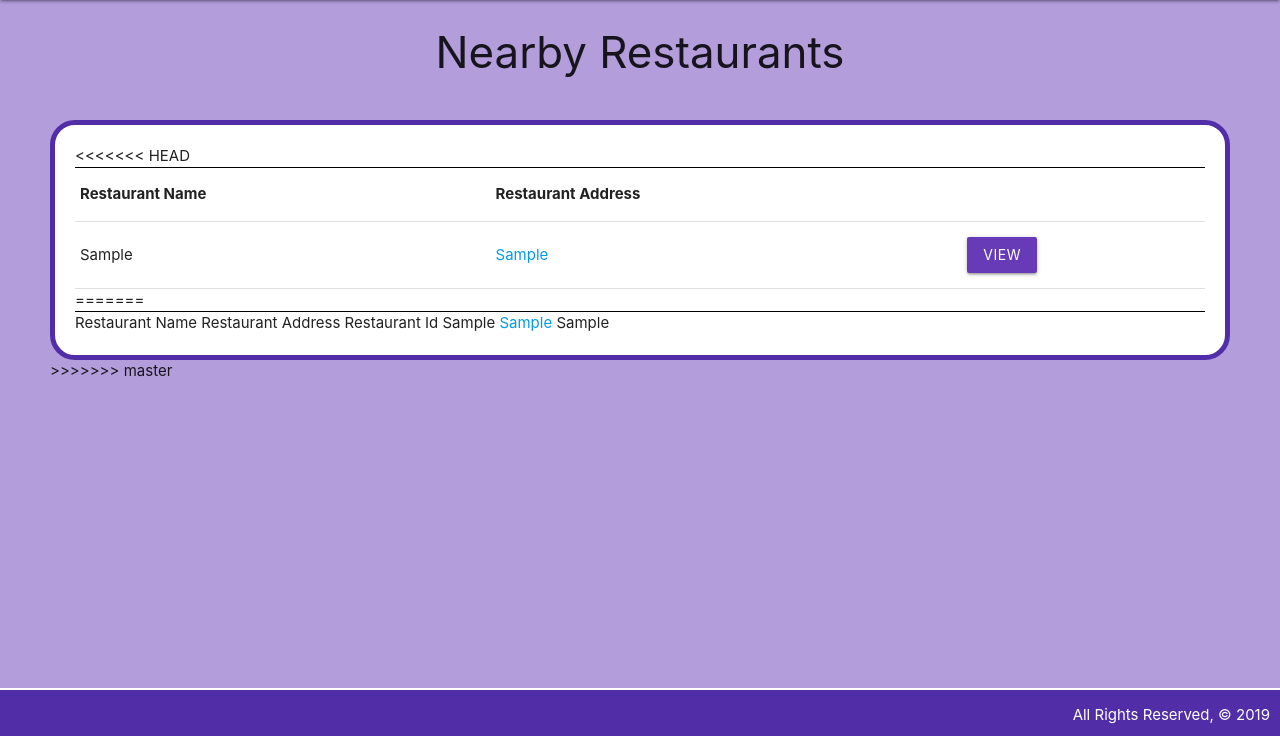
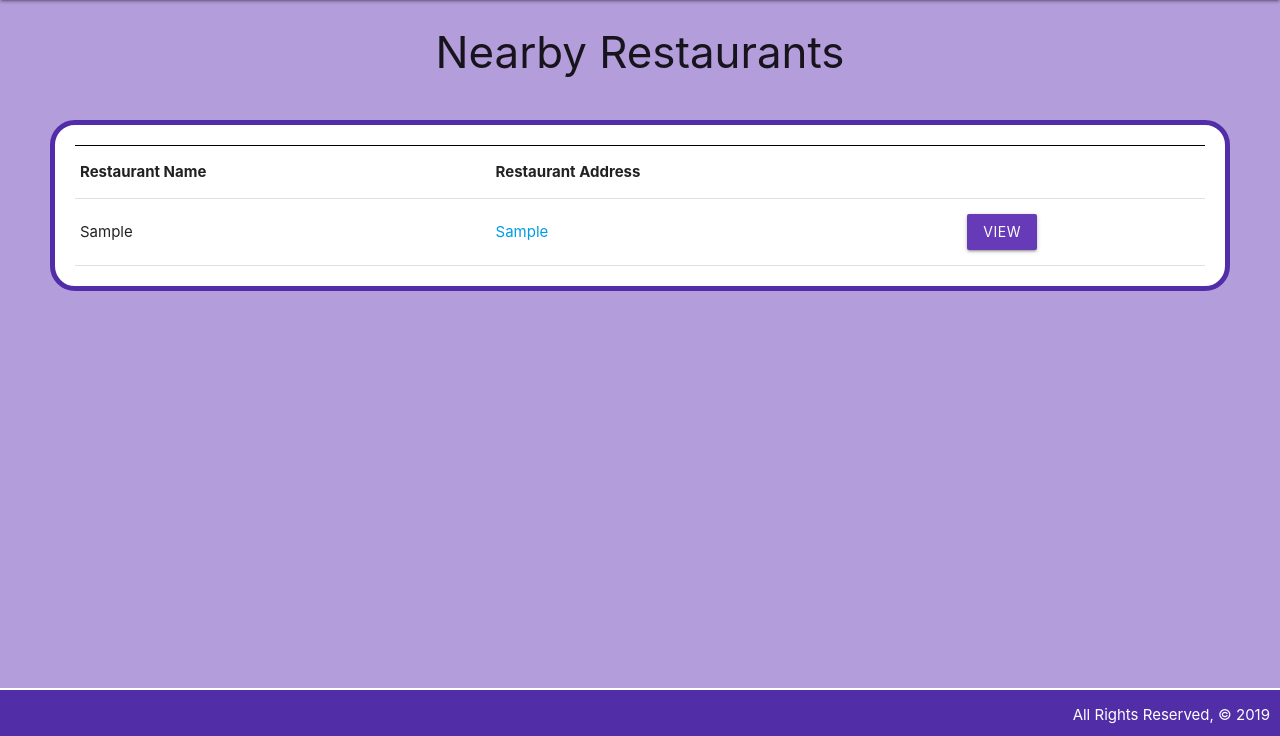
Before and after one commit to vkomova/drinkOn, a Django app: template main_app/templates/nearby.html in a window 1280 px wide. Shown: the part 64-800 px from the top of the page. Run offline with Django 3.2, Linux system fonts and the light colour scheme; the template is opened without the code that fills it: most values are stand-ins (such as "Sample title", 1, 10 or a date in 2020).

Commit message:
create restaurants model

```diff
--- a/main_app/models.py
+++ b/main_app/models.py
@@ -84,3 +84,7 @@ class Photo(models.Model):
         return f"Photo for happyhour_id: {self.happyhour_id} @{self.url}"
 
 class Restaurant(models.Model):
+    google_assigned_id = models.CharField(max_length=250)
+    address = models.CharField(max_length=250)
+    menu_photo_url = models.CharField(max_length=200)
+    menu_pending =
--- a/main_app/templates/nearby.html
+++ b/main_app/templates/nearby.html
@@ -3,9 +3,7 @@
 <h3 style="text-align: center">Nearby Restaurants</h3>
 <main class="form-wrapper padding">
     <div class="border">
-
         <table>
-<<<<<<< HEAD
             <div class="grid">
                 <thead>
                     <tr>
@@ -19,7 +17,8 @@
                     <form action="">
                         <tr>
                             <td>{{item.0}}</td>
-                                <td><a target="_blank" href="https://www.google.com/maps/place/{{item.1}}">{{item.1}}</a></td>
+                            <td><a target="_blank" href="https://www.google.com/maps/place/{{item.1}}">{{item.1}}</a>
+                            </td>
                             <input type="hidden" name="google_place_id" value="{{item.2}}"></input>
                             <td>
                                 <input type="submit" value="view" class="btn deep-purple"></input>
@@ -30,27 +29,6 @@
                 </tbody>
             </div>
         </table>
-=======
-            <div class="grid"></div>
-            <thead>
-                <tr>
-                    <th>Restaurant Name</th>
-                    <th>Restaurant Address</th>
-                    <th>Restaurant Id</th>
-                </tr>
-            </thead>
-            <tbody>
-                {% for item in restaurant_list %}
-                <tr>
-                    <td>{{item.0}}</td>
-                    <td><a target="_blank" href="https://www.google.com/maps/place/{{item.1}}">{{item.1}}</a></td>
-                    <td>{{item.2}}</td>
-                </tr>
-                {% endfor %}
-            </tbody>
-    </div>
-    </table>
->>>>>>> master
     </div>
 </main>
 
```
Lines whose indentation alone changed are shown as unchanged.
